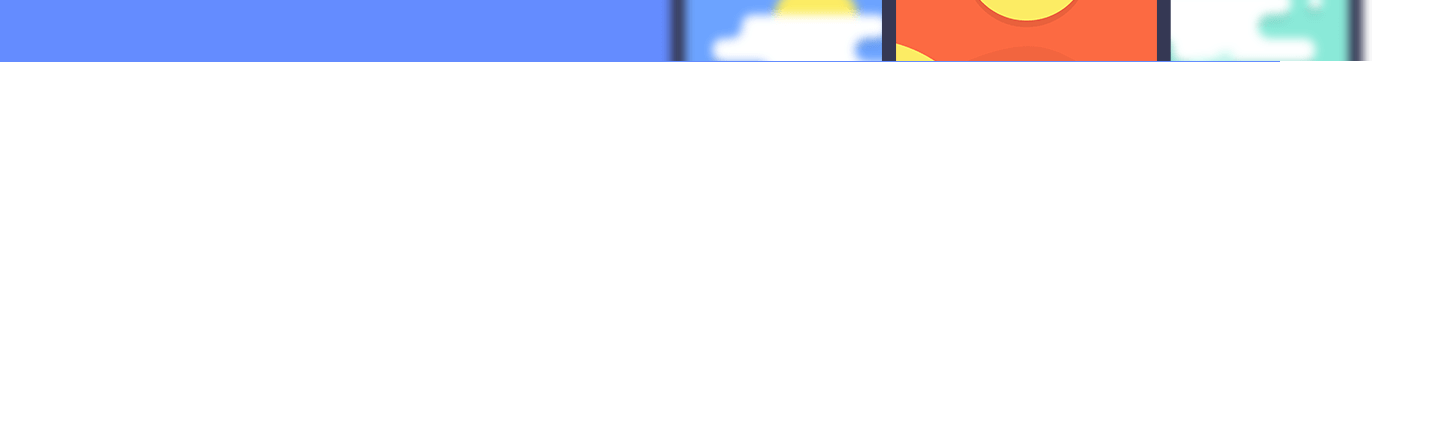
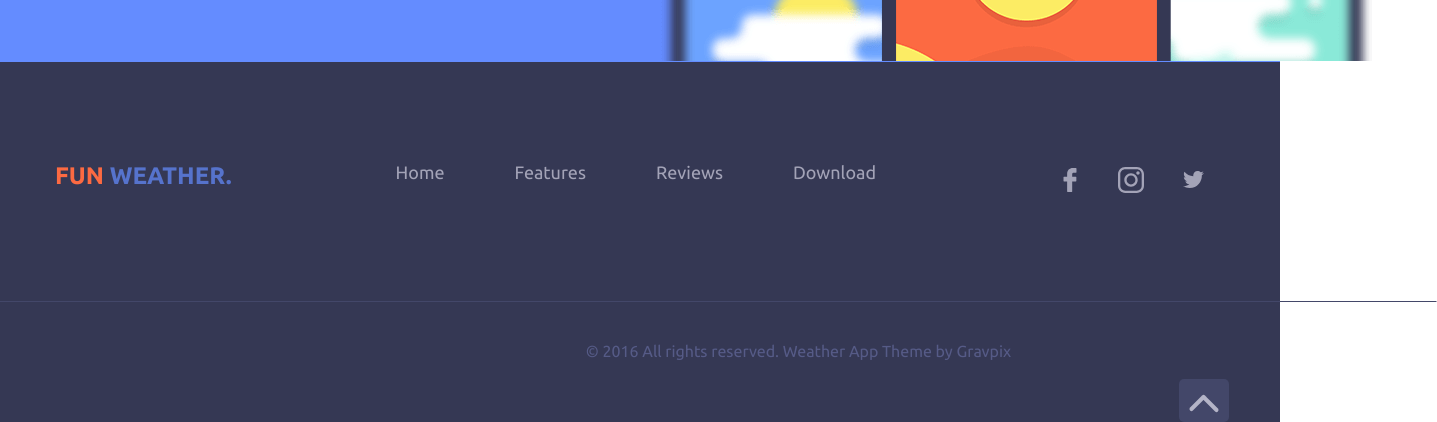
Before and after one commit to stee1y/weatherapp_landing_training, a website: page src/html/index.html in a window 1280 px wide. Shown: the part 5903-6325 px from the top of the page, 1437 px wide, since content can reach past the window. Before the commit the page ends 5965 px from the top, so only its background shows below. Drawn offline with nearby package versions, Linux system fonts and the light colour scheme; files that its build step writes are made by us from their sources; files whose address does not match are found by name.

Commit message:
Added footer

```diff
--- a/src/html/index.html
+++ b/src/html/index.html
@@ -160,11 +160,32 @@
                 <img src="images/google_play.png" alt="">
             </a>
         </div>
-
         <img class="download__img"  src="images/3-phone.png" alt="">
-
     </div>
 </section>
+<section class="footer">
+    <div class="container">
+        <a href="#" class="logo" tabindex="-1"><span class="color-red">Fun </span><span class="color-blue">Weather.</span></a>
+        <nav class="navigation">
+            <li class="navigation__item"><a tabindex="0" class="navigation__link" href="#">Home</a></li>
+            <li class="navigation__item"><a tabindex="0" class="navigation__link" href="#">Features</a></li>
+            <li class="navigation__item"><a tabindex="0" class="navigation__link" href="#">Reviews</a></li>
+            <li class="navigation__item"><a tabindex="0" class="navigation__link" href="#">Download</a></li>
+        </nav>
+        <ul class="social-list">
+            <li class="social-list__item"><a tabindex="0" href="#" class="social-list__link"><svg xmlns="http://www.w3.org/2000/svg" width="24" height="24" viewBox="0 0 96.124 96.123" fill="#ffffff"><path d="M72.089.02L59.624 0C45.62 0 36.57 9.285 36.57 23.656v10.907H24.037a1.96 1.96 0 0 0-1.96 1.961v15.803a1.96 1.96 0 0 0 1.96 1.96H36.57v39.876a1.96 1.96 0 0 0 1.96 1.96h16.352a1.96 1.96 0 0 0 1.96-1.96V54.287h14.654a1.96 1.96 0 0 0 1.96-1.96l.006-15.803a1.963 1.963 0 0 0-1.961-1.961H56.842v-9.246c0-4.444 1.059-6.7 6.848-6.7l8.397-.003a1.96 1.96 0 0 0 1.959-1.96V1.98A1.96 1.96 0 0 0 72.089.02z"/></svg></a></li>
+            <li class="social-list__item"><a tabindex="0" href="#" class="social-list__link"><svg xmlns="http://www.w3.org/2000/svg" width="26" height="26" viewBox="0 0 169.063 169.063" fill="#ffffff"><path d="M122.406 0H46.654C20.929 0 0 20.93 0 46.655v75.752c0 25.726 20.929 46.655 46.654 46.655h75.752c25.727 0 46.656-20.93 46.656-46.655V46.655C169.063 20.93 148.133 0 122.406 0zm31.657 122.407c0 17.455-14.201 31.655-31.656 31.655H46.654C29.2 154.063 15 139.862 15 122.407V46.655C15 29.201 29.2 15 46.654 15h75.752c17.455 0 31.656 14.201 31.656 31.655v75.752z"/><path d="M84.531 40.97c-24.021 0-43.563 19.542-43.563 43.563 0 24.02 19.542 43.561 43.563 43.561s43.563-19.541 43.563-43.561c0-24.021-19.542-43.563-43.563-43.563zm0 72.123c-15.749 0-28.563-12.812-28.563-28.561 0-15.75 12.813-28.563 28.563-28.563s28.563 12.813 28.563 28.563c0 15.749-12.814 28.561-28.563 28.561zM129.921 28.251c-2.89 0-5.729 1.17-7.77 3.22a11.053 11.053 0 0 0-3.23 7.78c0 2.891 1.18 5.73 3.23 7.78 2.04 2.04 4.88 3.22 7.77 3.22 2.9 0 5.73-1.18 7.78-3.22 2.05-2.05 3.22-4.89 3.22-7.78 0-2.9-1.17-5.74-3.22-7.78-2.04-2.05-4.88-3.22-7.78-3.22z"/></svg></a></li>
+            <li class="social-list__item"><a tabindex="0" href="#" class="social-list__link"><svg xmlns="http://www.w3.org/2000/svg" height="21" width="27" viewBox="0 0 512 512" fill="#ffffff"><path d="M512 97.248c-19.04 8.352-39.328 13.888-60.48 16.576 21.76-12.992 38.368-33.408 46.176-58.016-20.288 12.096-42.688 20.64-66.56 25.408C411.872 60.704 384.416 48 354.464 48c-58.112 0-104.896 47.168-104.896 104.992 0 8.32.704 16.32 2.432 23.936-87.264-4.256-164.48-46.08-216.352-109.792-9.056 15.712-14.368 33.696-14.368 53.056 0 36.352 18.72 68.576 46.624 87.232-16.864-.32-33.408-5.216-47.424-12.928v1.152c0 51.008 36.384 93.376 84.096 103.136-8.544 2.336-17.856 3.456-27.52 3.456-6.72 0-13.504-.384-19.872-1.792 13.6 41.568 52.192 72.128 98.08 73.12-35.712 27.936-81.056 44.768-130.144 44.768-8.608 0-16.864-.384-25.12-1.44C46.496 446.88 101.6 464 161.024 464c193.152 0 298.752-160 298.752-298.688 0-4.64-.16-9.12-.384-13.568 20.832-14.784 38.336-33.248 52.608-54.496z"/></svg></a></li>
+        </ul>
+    </div>
+    <a class="copiright" href="#">
+        © 2016 All rights reserved. Weather App Theme by Gravpix
+    </a>
+
+    <button class="up"></button>
+</section>
+
+
 <script src="js/all.js"></script>
 </body>
 </html>
--- a/src/scss/main.scss
+++ b/src/scss/main.scss
@@ -2,6 +2,14 @@ body {
   padding: 0;
   margin: 0;
   font-family: 'Ubuntu', sans-serif;
+}
+
+.color-red {
+  color: #fc6a42;
+}
+
+.color-blue {
+  color: #5673cc;
 }
 
 
@@ -378,7 +386,6 @@ body {
       border-radius: 2px;
       background-color: #c3cfe5;
       transform: rotate(45deg);
-
     }
   }
 
@@ -571,6 +578,14 @@ body {
 
   &__text {
     width: 500px;
+
+    a {
+      margin: 0px 7px 0 0;
+
+      &:focus {
+        outline: 3px solid #fcec64;
+      }
+    }
   }
 
   &__title {
@@ -596,3 +611,105 @@ body {
     bottom: -74px;
   }
 }
+
+.footer {
+  position: relative;
+  background-color: #353854;
+  padding-bottom: 120px;
+
+  .container {
+    display: flex;
+    position: relative;
+    justify-content: space-between;
+    max-width: 1170px;
+    margin: 0 auto;
+    padding-top: 100px;
+    padding-bottom: 100px;
+
+    &::before {
+      display: block;
+      position: absolute;
+      content: '';
+      width: 1593px;
+      height: 1px;
+
+      left: 50%;
+      transform: translateX(-50%);
+      bottom: 0;
+      background-color: #434769;
+    }
+  }
+
+  .navigation__link {
+    color: #a3a3b7;
+
+    &:hover {
+      color: #ffffff;
+    }
+  }
+
+  .social-list__link svg {
+    fill: #a3a3b7;
+
+    &:hover {
+      fill: #ffffff;
+    }
+  }
+
+  .copiright {
+    position: absolute;
+    right: 21%;
+    bottom: 60px;
+    color: #565b87;
+    font-size: 16px;
+    font-weight: 400;
+    line-height: 21.6px;
+    text-decoration: none;
+
+    &:focus {
+      outline: 3px solid #fcec64;
+    }
+  }
+}
+
+.up {
+  position: absolute;
+  right: 4%;
+  bottom: 0;
+  width: 50px;
+  height: 43px;
+  border: none;
+  border-radius: 5px;
+  background-color: #434769;
+
+  &:focus {
+    outline: 3px solid #fcec64;
+  }
+
+  &::before {
+    display: block;
+    position: absolute;
+    content: '';
+    width: 21px;
+    height: 4px;
+    top: 22px;
+    left: 8px;
+    border-radius: 2px;
+    background-color: #b4b4c7;
+    transform: rotate(-45deg);
+
+  }
+
+  &::after {
+    display: block;
+    position: absolute;
+    content: '';
+    width: 21px;
+    height: 4px;
+    top: 23px;
+    left: 21px;
+    border-radius: 2px;
+    background-color: #b4b4c7;
+    transform: rotate(45deg);
+  }
+}
```
